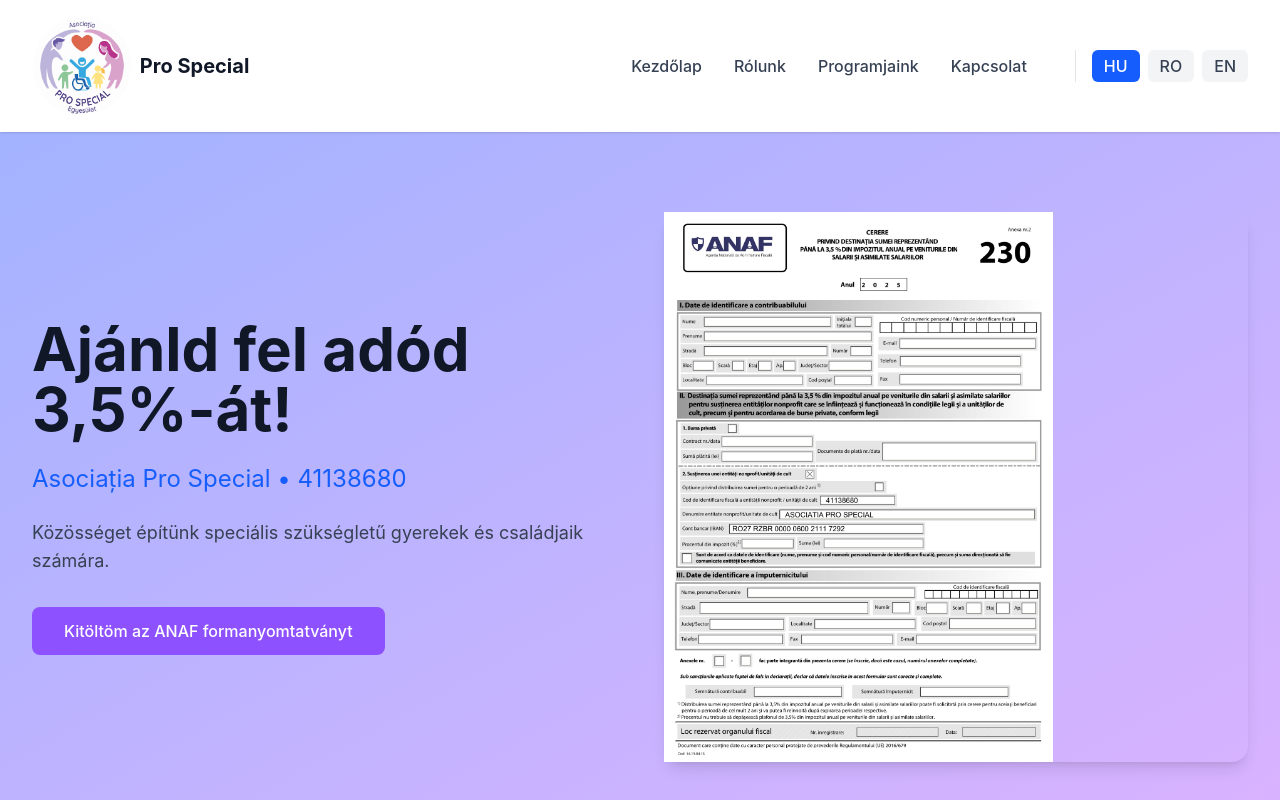
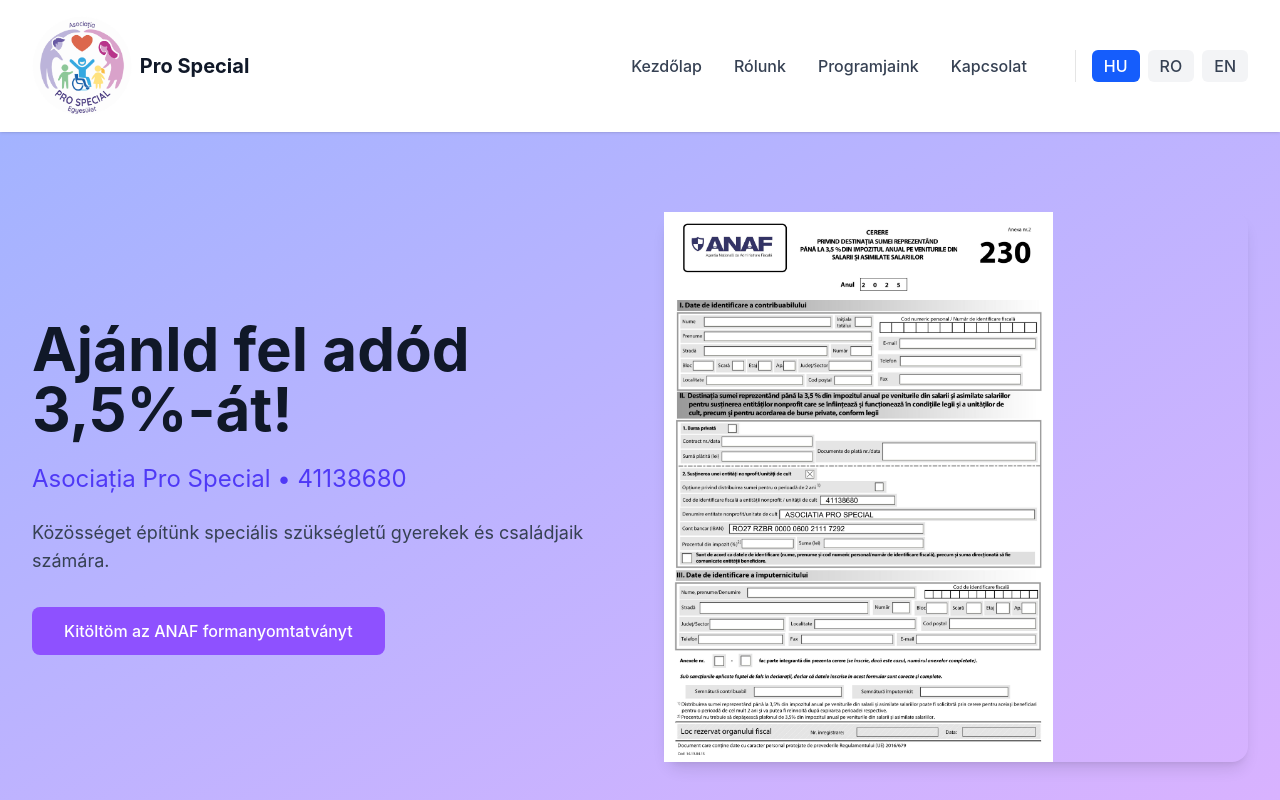
Before and after one commit to zuraglal/prospecial.org, a React (Vite) app: page / in a window 1280 px wide. Shown: the top 800 px of the page. Built offline with nearby package versions, Linux system fonts and the light colour scheme.

Commit message:
Change paragraph text color from blue to indigo

```diff
--- a/src/app/components/Home.tsx
+++ b/src/app/components/Home.tsx
@@ -43,7 +43,7 @@
               <h1 className="text-4xl lg:text-6xl font-bold text-gray-900 mb-6">
                 {getTranslation(language, 'donationTitle')}
               </h1>
-              <p className="text-xl lg:text-2xl text-blue-600 mb-6">
+              <p className="text-xl lg:text-2xl text-indigo-600 mb-6">
                 {getTranslation(language, 'donationSubtitle')}
               </p>
               <p className="text-lg text-gray-700 mb-8">
```
